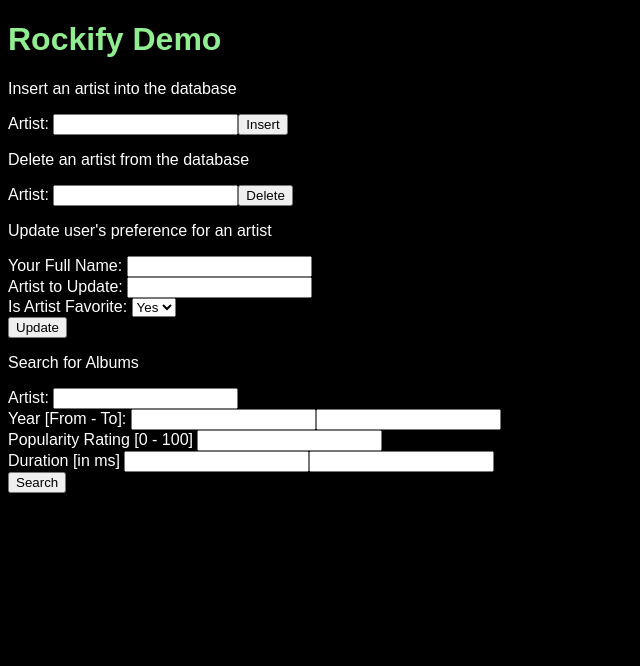
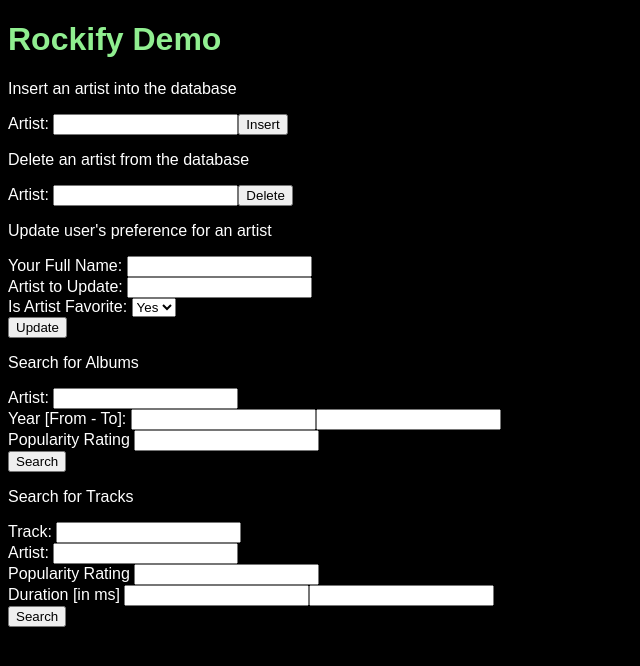
Before and after one commit to sumedhvaidy/rockify-front-end, a React (Create React App) app in the folder rockify-front-end/: page / in a window 1280 px wide. Shown: the top 666 px of the page, without its empty margins (0-640 px from the left). Built offline with nearby package versions, Linux system fonts and the light colour scheme.

Commit message:
getTracks added, needed for advanced query

```diff
--- a/rockify-front-end/src/App.js
+++ b/rockify-front-end/src/App.js
@@ -6,12 +6,14 @@
   const [artistToInsert, setArtisttoInsert] = useState('');
   const [artistToDelete, setArtistToDelete] = useState('');
   const [albumsList, setAlbumsList] = useState([]);
+  const [tracksList, setTracksList] = useState([]);
 
   const [userName, setUserName] = useState("");
   const [artistToUpdate, setArtistToUpdate] = useState("");
   const [isFavorite, setIsFavorite] = useState(false);
 
   const [artistToGet, setArtistToGet] = useState("");
+  const [trackToGet, setTrackToGet] = useState("");
   const [yearFromGet, setYearFromGet] = useState(0);
   const [yearToGet, setYearToGet] = useState(new Date().getFullYear());
   const [popularityRating, setPopularityRating] = useState(100);
@@ -31,15 +33,25 @@
   };
 
   const getAlbums = () => {
-    Axios.get('http://localhost:5000/api/get', {params: {
+    Axios.get('http://localhost:5000/api/getAlbums', {params: {
       artist: artistToGet,
       yearFrom: yearFromGet,
       yearTo: yearToGet,
       popularityRating: popularityRating,
-      durationFrom: durationLowerBound,
-      durationTo: durationUpperBound
     }}).then((response) => {
       setAlbumsList(response.data)
+    })
+  };
+
+  const getTracks = () => {
+    Axios.get('http://localhost:5000/api/getTracks', {params: {
+      track: trackToGet,
+      artist: artistToGet,
+      popularityRating: popularityRating,
+      durationLowerBound: durationLowerBound,
+      durationUpperBound: durationUpperBound,
+    }}).then((response) => {
+      setTracksList(response.data)
     })
   };
 
@@ -109,7 +121,25 @@
           setYearToGet(e.target.value)
         }}/>
         <br></br>
-        <label> Popularity Rating [0 - 100] </label>
+        <label> Popularity Rating </label>
+        <input type="number" name = "Popularity" onChange = {(e) => {
+          setPopularityRating(e.target.value)
+        }} />
+        <br></br>
+        <button onClick={getAlbums}> Search </button>
+
+        <p>Search for Tracks</p>
+        <label> Track: </label>
+        <input type="text" name = "Track" onChange = {(e) => {
+          setTrackToGet(e.target.value)
+        }} />
+        <br></br>
+        <label> Artist: </label>
+        <input type="text" name = "Artist" onChange = {(e) => {
+          setArtistToGet(e.target.value)
+        }} />
+        <br></br>
+        <label> Popularity Rating </label>
         <input type="number" name = "Popularity" onChange = {(e) => {
           setPopularityRating(e.target.value)
         }} />
@@ -122,12 +152,20 @@
           setDurationUpperBound(e.target.value)
         }} />
         <br></br>
-        <button onClick={getAlbums}> Search </button>
+        <button onClick={getTracks}> Search </button>
 
         {albumsList.map((val) => {
           return (
             <div className = "card">
               <h3> Album Name: {val.album}</h3>
+            </div>
+          );
+        })}
+
+        {tracksList.map((val) => {
+          return (
+            <div className = "card">
+              <h3> Track Name: {val.track}</h3>
             </div>
           );
         })}
```
